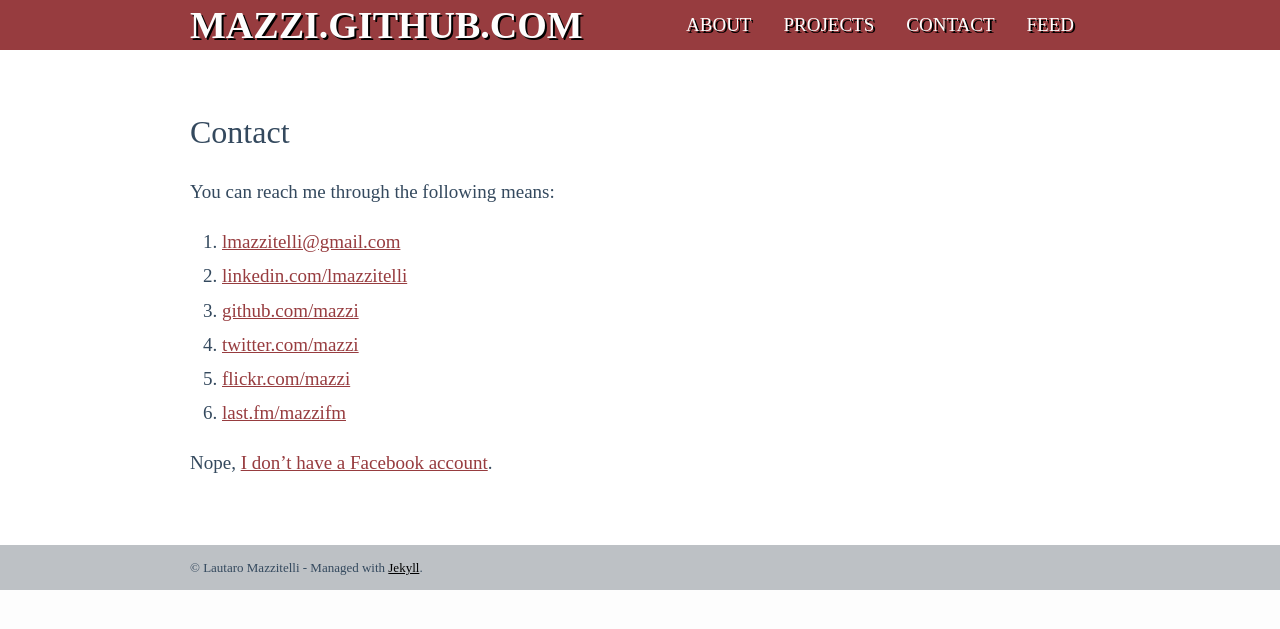
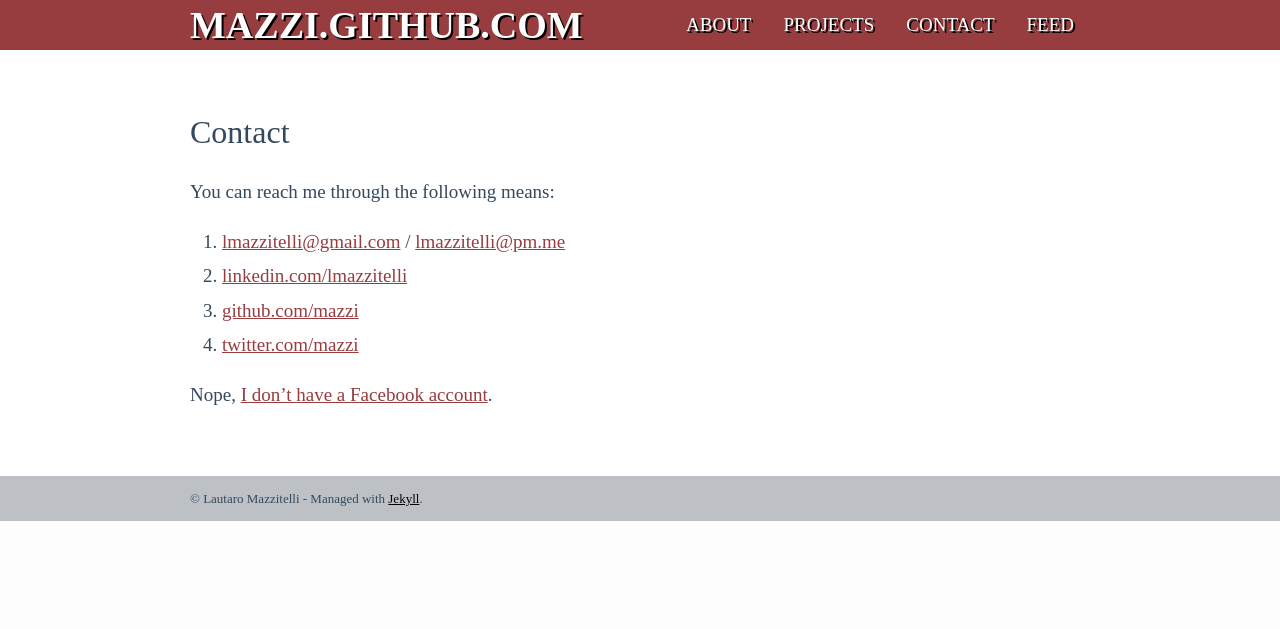
Before and after one commit to mazzi/mazzi.github.com, a Jekyll site: the page built from contact.md, in a window 1280 px wide. Shown: the top 629 px of the page. Built offline with Jekyll 4.4.1, drawn with Linux system fonts in a browser that asks for light colours.

Commit message:
Less is more.

```diff
--- a/contact.md
+++ b/contact.md
@@ -5,11 +5,9 @@ title: Contact
 
 You can reach me through the following means:
 
-1. <lmazzitelli@gmail.com>
+1. <lmazzitelli@gmail.com> / <lmazzitelli@pm.me>
 2. [linkedin.com/lmazzitelli](http://www.linkedin.com/in/lmazzitelli)
 3. [github.com/mazzi](http://www.github.com/mazzi)
 4. [twitter.com/mazzi](http://www.twitter.com/mazzi)
-5. [flickr.com/mazzi](http://www.flickr.com/mazzi)
-6. [last.fm/mazzifm](http://www.last.fm/user/mazzifm)
 
 Nope, [I don't have a Facebook account](http://edition.cnn.com/2013/02/25/opinion/rushkoff-why-im-quitting-facebook).
```
Also changed, not shown: about.md (+2 -2 lines), projects.md (+1 -1 lines).
